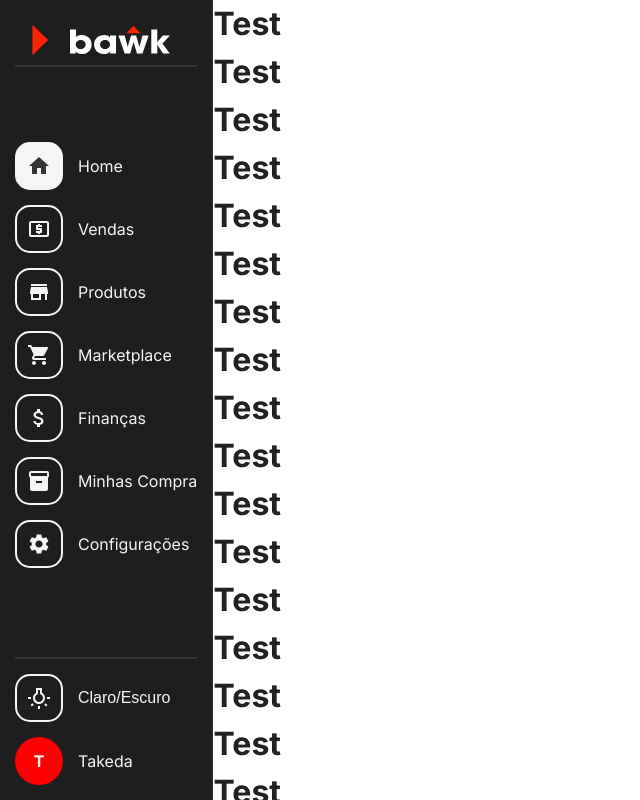
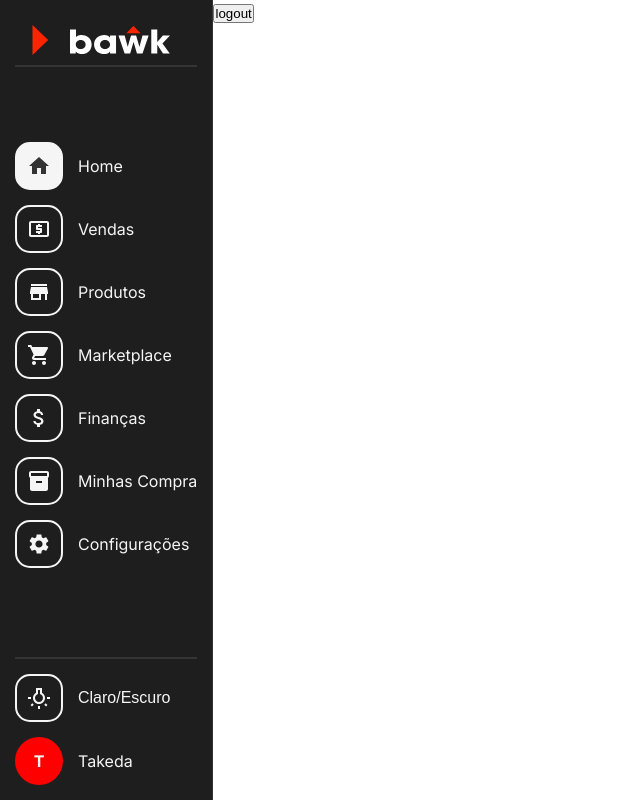
Before and after one commit to BawkFly/BawkFly-front-end, a Next.js app: page /painel in a window 1280 px wide. Shown: the whole page, without its empty margins (0-640 px from the left). Built offline with nearby package versions, Linux system fonts and the light colour scheme.

Commit message:
atualizando listagem

```diff
--- a/src/app/painel/page.tsx
+++ b/src/app/painel/page.tsx
@@ -1,32 +1,9 @@
+import { handleLogout } from "@/services/auth/auth";
+
 export default function PageDashboard() {
   return (
     <main>
-      <h1>Test</h1>
-      <h1>Test</h1>
-      <h1>Test</h1>
-      <h1>Test</h1>
-      <h1>Test</h1>
-      <h1>Test</h1>
-      <h1>Test</h1>
-      <h1>Test</h1>
-      <h1>Test</h1>
-      <h1>Test</h1>
-      <h1>Test</h1>
-      <h1>Test</h1>
-      <h1>Test</h1>
-      <h1>Test</h1>
-      <h1>Test</h1>
-      <h1>Test</h1>
-      <h1>Test</h1>
-      <h1>Test</h1>
-      <h1>Test</h1>
-      <h1>Test</h1>
-      <h1>Test</h1>
-      <h1>Test</h1>
-      <h1>Test</h1>
-      <h1>Test</h1>
-      <h1>Test</h1>
-      <h1>Test</h1>
+      <button onClick={handleLogout}>logout</button>
     </main>
   );
 }
--- a/src/components/sections/user-products/products.tsx
+++ b/src/components/sections/user-products/products.tsx
@@ -124,7 +124,7 @@ export default function SectionUserProducts() {
           width: "100%",
           minHeight: "70vh",
           display: "grid",
-          gridTemplateColumns: "repeat(auto-fit, minmax(18rem, 1fr))",
+          gridTemplateColumns: "repeat(auto-fill, minmax(300px, 1fr))",
         }}
       >
         {products.map(({ name, description, id }, index) => (
--- a/src/services/api/endpoints/user-register.ts
+++ b/src/services/api/endpoints/user-register.ts
@@ -13,7 +13,7 @@ type Body = {
 };
 
 export async function postUserRegister(body: Body): Promise<CodeResponse> {
-  const response = await fetch(`${API_BASE_URL}/user/register`, {
+  const response = await fetch(`${API_BASE_URL}/user`, {
     method: "POST",
     headers: {
       "Content-Type": "application/json",
--- a/src/services/auth/auth.ts
+++ b/src/services/auth/auth.ts
@@ -57,6 +57,12 @@ export async function getUserLoginAccessToken(): Promise<string> {
   return token;
 }
 
+export const handleLogout = () => {
+  localStorage.removeItem("access_token");
+  localStorage.removeItem("token_type");
+  localStorage.removeItem("refresh_token");
+};
+
 const auth = {
   setUserLoginTokens,
   getUserLoginAccessToken,
```
Also changed, not shown: src/components/sections/user-products/productCard.tsx (+33 -21 lines).
